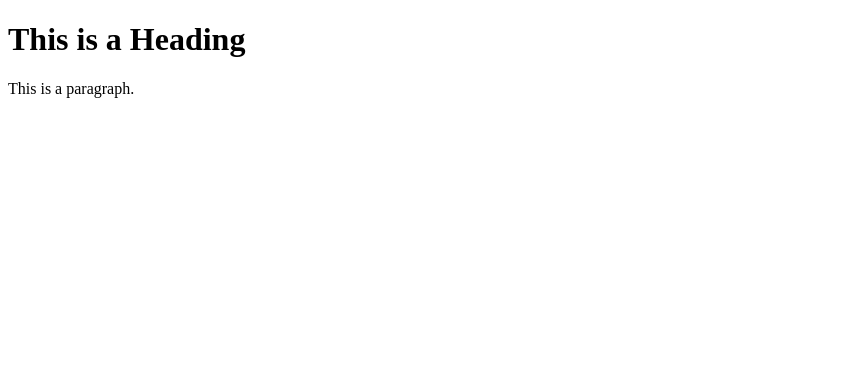
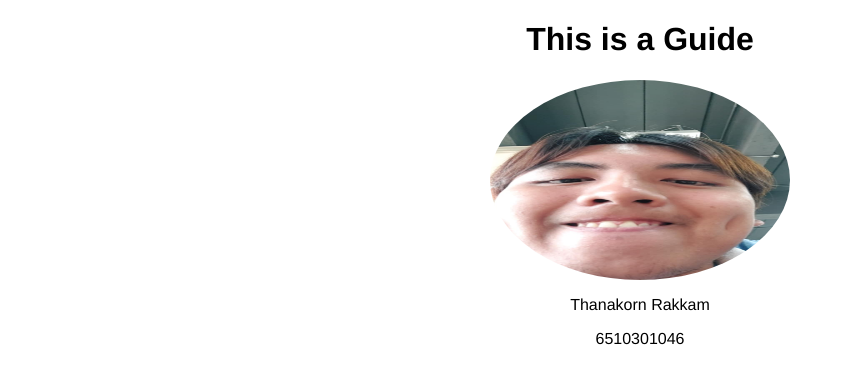
Before and after one commit to TGuideR/my-k8s-app, a plain HTML site: page html/index.html in a window 1280 px wide. Shown: the whole page, without its empty margins (0-845 px from the left). Drawn offline with Linux system fonts and the light colour scheme.

Commit message:
Add style to webapp

```diff
--- a/html/index.html
+++ b/html/index.html
@@ -1,12 +1,15 @@
 <!DOCTYPE html>
 <html>
 <head>
-<title>Page Title</title>
+    <title>Hello This is Me</title>
+    <link rel="stylesheet" href="styles.css">
 </head>
 <body>
 
-<h1>This is a Heading</h1>
-<p>This is a paragraph.</p>
+<h1>This is a Guide</h1>
+<img class="picture" src="image/me.jpg">
+<p>Thanakorn Rakkam</p>
+<p>6510301046</p>
 
 </body>
 </html>
--- /dev/null
+++ b/html/styles.css
@@ -0,0 +1,15 @@
+h1, p
+{
+    text-align: center;
+    font-family: 'Franklin Gothic Medium', 'Arial Narrow', Arial, sans-serif;
+}
+
+img.picture
+{
+    width: 300px;
+    height: 200px;
+    border-radius: 50%;
+    display: block;
+    margin-left: auto;
+    margin-right: auto;
+}
```
Also changed, not shown: html/image/me.jpg (added).
